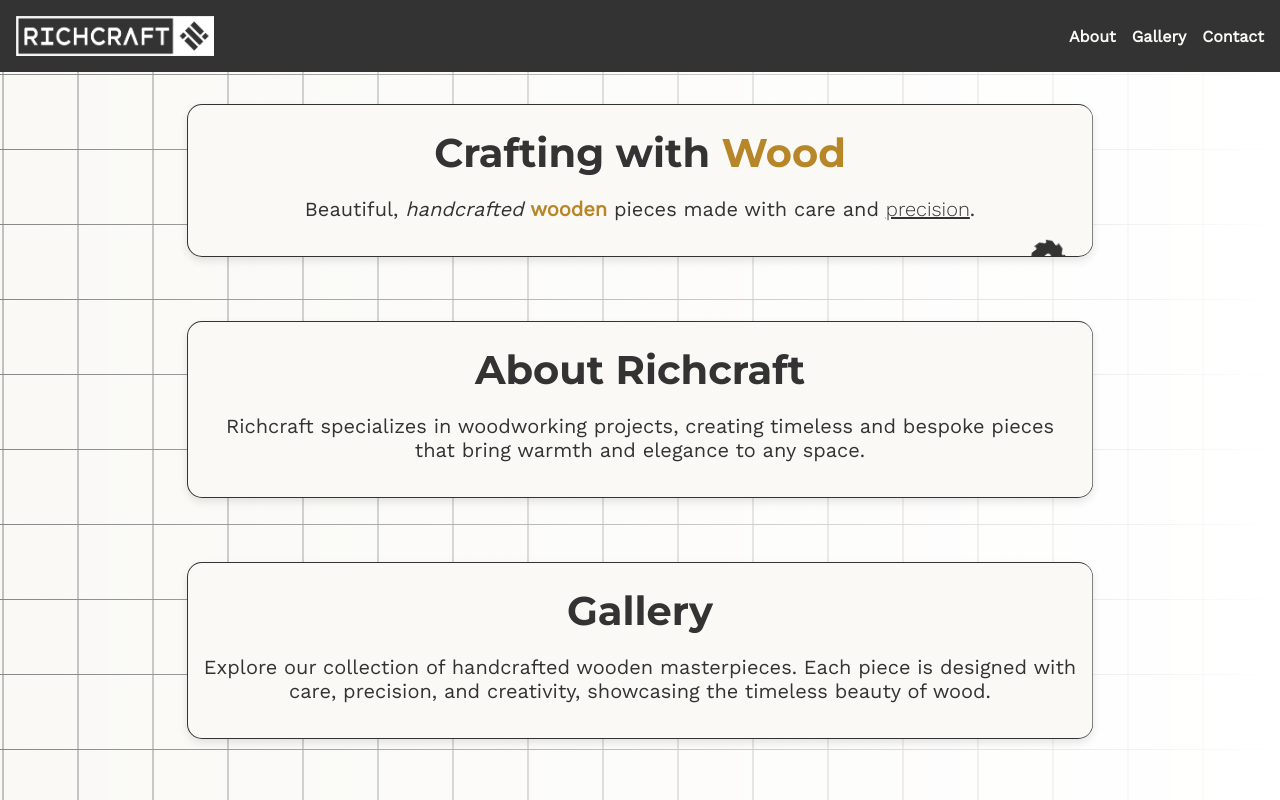
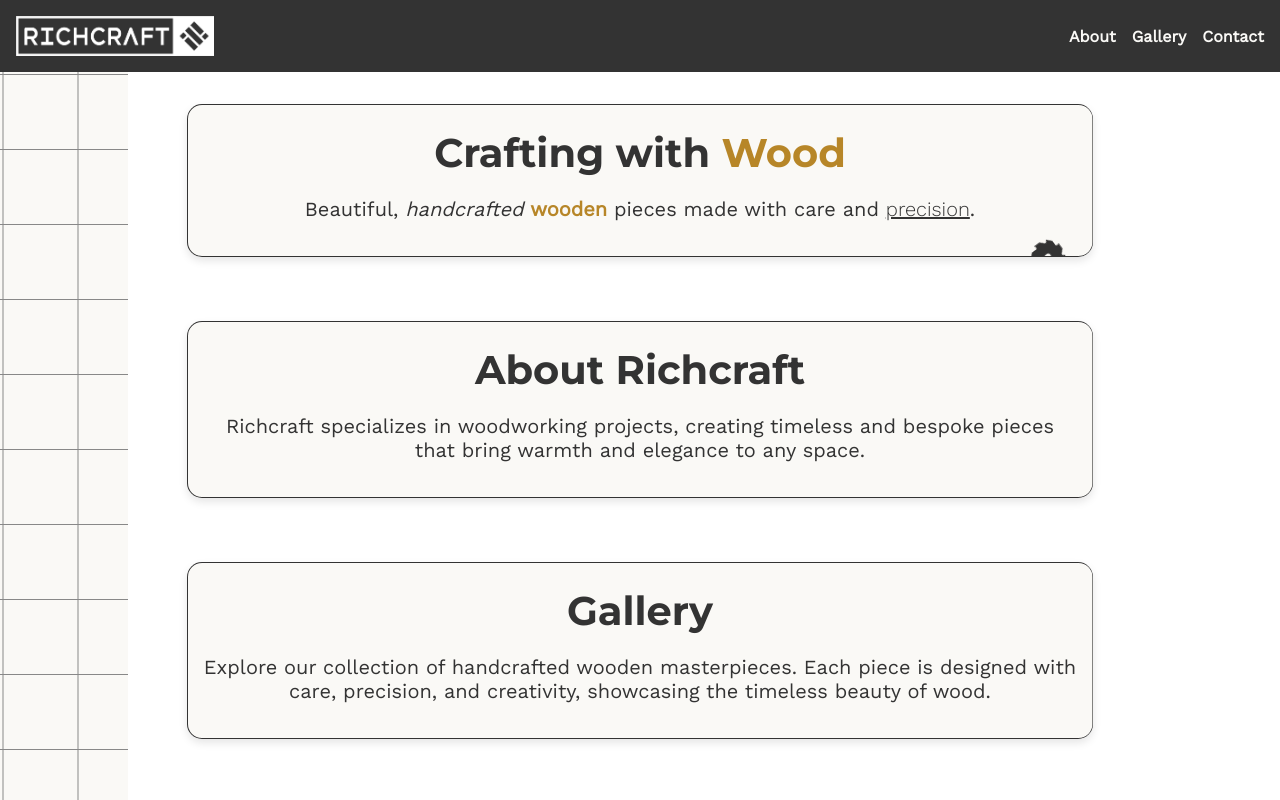
Before and after one commit to AndrewRich10/Richcraft, a React (Vite) app: page / in a window 1280 px wide. Shown: the top 800 px of the page. Built offline with nearby package versions, Linux system fonts and the light colour scheme.

Commit message:
CHange background gradiant to 10%

```diff
--- a/src/index.css
+++ b/src/index.css
@@ -25,7 +25,7 @@ body {
   background-attachment: fixed;
   background-color: var(--soft-white);
   background:
-    linear-gradient(90deg, #FFF0 0%, #FFFF 100%) 0 0 / 100dvw 100dvh,
+    linear-gradient(90deg, #FFF0 10%, #FFFF 10%) 0 0 / 100dvw 100dvh,
     conic-gradient(from 90deg at 1px 1px, #FAF9F6 90deg, #888F 0) center -1px / 75px 75px;
   background-attachment: fixed;
   overflow-x:hidden
```
